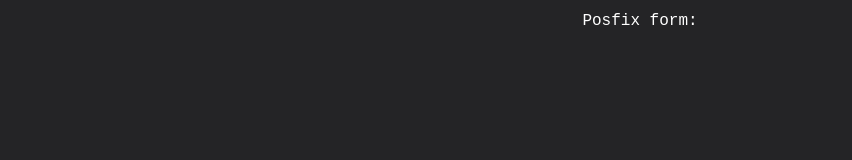
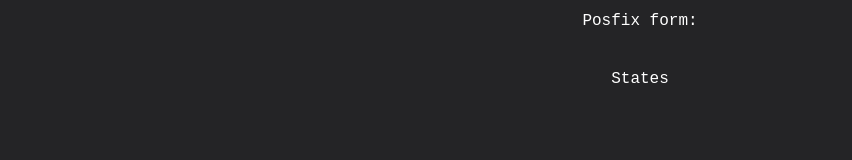
Before and after one commit to FilipeMSouza/PostfixJs, a Next.js app: page / in a window 1280 px wide. Shown: the part 502-662 px from the top of the page, without its empty margins (0-852 px from the left). Built offline with nearby package versions, Linux system fonts and the light colour scheme.

Commit message:
Fixing some  problems and getting ready for next step

```diff
--- a/src/components/PostfixContainer/converter.ts
+++ b/src/components/PostfixContainer/converter.ts
@@ -63,6 +63,7 @@ export function InfixtoPostfix(expression:string) {
   var concat = '';
   var aux= '';
   var dot = '.';
+
 	// Iterate on infix string
 	for (var i = 0; i < expression.length; i++) {
 		var element = expression[i];
@@ -111,7 +112,6 @@ export function InfixtoPostfix(expression:string) {
 			}
 		}
 		else {
-      console.log("entrou no else")
       if (i>0){
         previous = expression[i-1];
         if(!operator(previous) || aux != ''){
--- a/src/components/PostfixContainer/index.tsx
+++ b/src/components/PostfixContainer/index.tsx
@@ -3,16 +3,19 @@ import { InfixtoPostfix } from "./converter";
 
 interface PosixContainerProps{
   expression: string;
+  alphabetHandler: string[];
 }
 
-export default function PosfixContainer({expression}:PosixContainerProps){
+export default function PosfixContainer({expression, alphabetHandler}:PosixContainerProps){
 
-  var teste = InfixtoPostfix(expression)
-  console.log(teste)
+  var postfixResult = InfixtoPostfix(expression)
+  for (var i = 0; i < postfixResult.alphabet.length; i++){
+    alphabetHandler[i] = postfixResult.alphabet[i]
+  }
   return(
     <Main>
       <p>
-        Posfix form: {teste.st}
+        Posfix form: {postfixResult.st}
       </p>
     </Main>
   )
--- /dev/null
+++ b/src/components/states/idex.tsx
@@ -0,0 +1,9 @@
+import { Main } from "./styles"
+
+export const States =() =>{
+  return (
+  <Main>
+    States
+  </Main>
+  )
+}
--- /dev/null
+++ b/src/components/states/styles.ts
@@ -0,0 +1,11 @@
+import styled from "styled-components";
+
+export const Main = styled.div`
+  display: flex;
+  align-items: center;
+  justify-content: center;
+  color: var(--text);
+
+  margin-top: 40px;
+  font-weight: 400;
+`
--- a/src/pages/api/hello.ts
+++ /dev/null
@@ -1,13 +0,0 @@
-// Next.js API route support: https://nextjs.org/docs/api-routes/introduction
-import type { NextApiRequest, NextApiResponse } from 'next'
-
-type Data = {
-  name: string
-}
-
-export default function handler(
-  req: NextApiRequest,
-  res: NextApiResponse<Data>
-) {
-  res.status(200).json({ name: 'John Doe' })
-}
--- a/src/pages/index.tsx
+++ b/src/pages/index.tsx
@@ -4,19 +4,21 @@ import InputContent from "../components/InputField";
 import InfoContainer from "../components/infoContainer";
 import InfixContainer from "../components/InfixContainer";
 import PosfixContainer from "../components/PostfixContainer";
+import { States } from "../components/states/idex";
 
 
 export default function Home(){
   const [expression, setExpression] = useState<string>('');
+  var alphabet:string[] = [];
   return (
     <>
       <Main>
         <InputContent expression={expression} setExpression={setExpression}/>
         <Result>
           <InfixContainer expression={expression}/>
-          <PosfixContainer expression={expression}/>
+          <PosfixContainer expression={expression} alphabetHandler={alphabet}/>
         </Result>
-
+        <States/>
         <InfoContainer/>
       </Main>
     </>
```
Also changed, not shown: src/utils/state.ts (added, +13 -0 lines).
